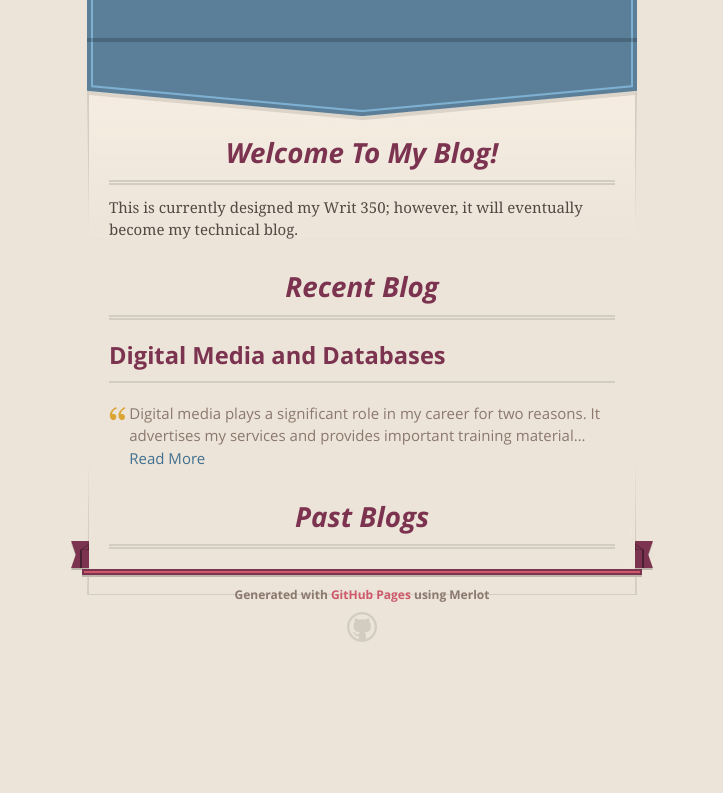
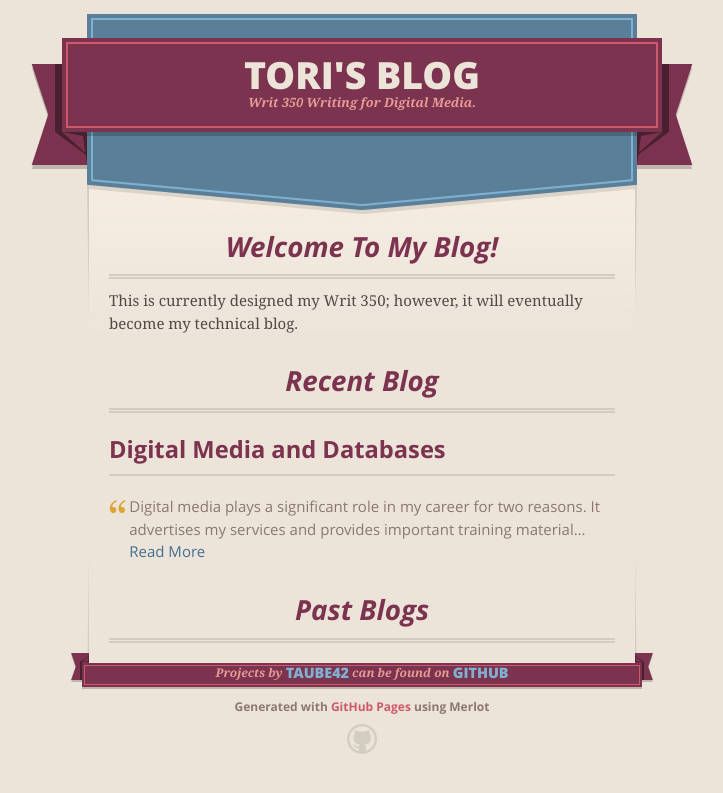
Before and after one commit to taube42/taube42.github.io, a Jekyll site: the page built from index.md, in a window 1280 px wide. Shown: the top 793 px of the page, without its empty margins (278-1001 px from the left). Built offline with Jekyll 4.4.1, drawn with Linux system fonts in a browser that asks for light colours; our own code applies the rules of GitHub Pages for plain Markdown files.

Commit message:
Update default.html

```diff
--- a/_layouts/default.html
+++ b/_layouts/default.html
@@ -24,7 +24,20 @@
   </head>
 
   <body>
-  <div class="shell">
+
+    <div class="shell">
+
+      <header>
+        <span class="ribbon-outer">
+          <span class="ribbon-inner">
+            <h1>{{ site.title | default: site.github.repository_name }}</h1>
+            <h2>{{ site.description | default: site.github.project_tagline }}</h2>
+          </span>
+          <span class="left-tail"></span>
+          <span class="right-tail"></span>
+        </span>
+      </header>
+
       {% if site.show_downloads %}
         <section id="downloads">
           <span class="inner">
@@ -53,7 +66,7 @@
               <p>this project by <a href="{{ site.github.owner_url }}">{{ site.github.owner_name }}</a> can be found on <a href="{{ site.github.repository_url }}">GitHub</a></p>
             {% endif %}
             {% if site.github.is_user_page %}
-
+              <p>Projects by <a href="{{ site.github.owner_url }}">{{ site.github.owner_name }}</a> can be found on <a href="{{ site.github.repository_url }}">GitHub</a></p>
             {% endif %}
           </span>
           <span class="left-tail"></span>
```
